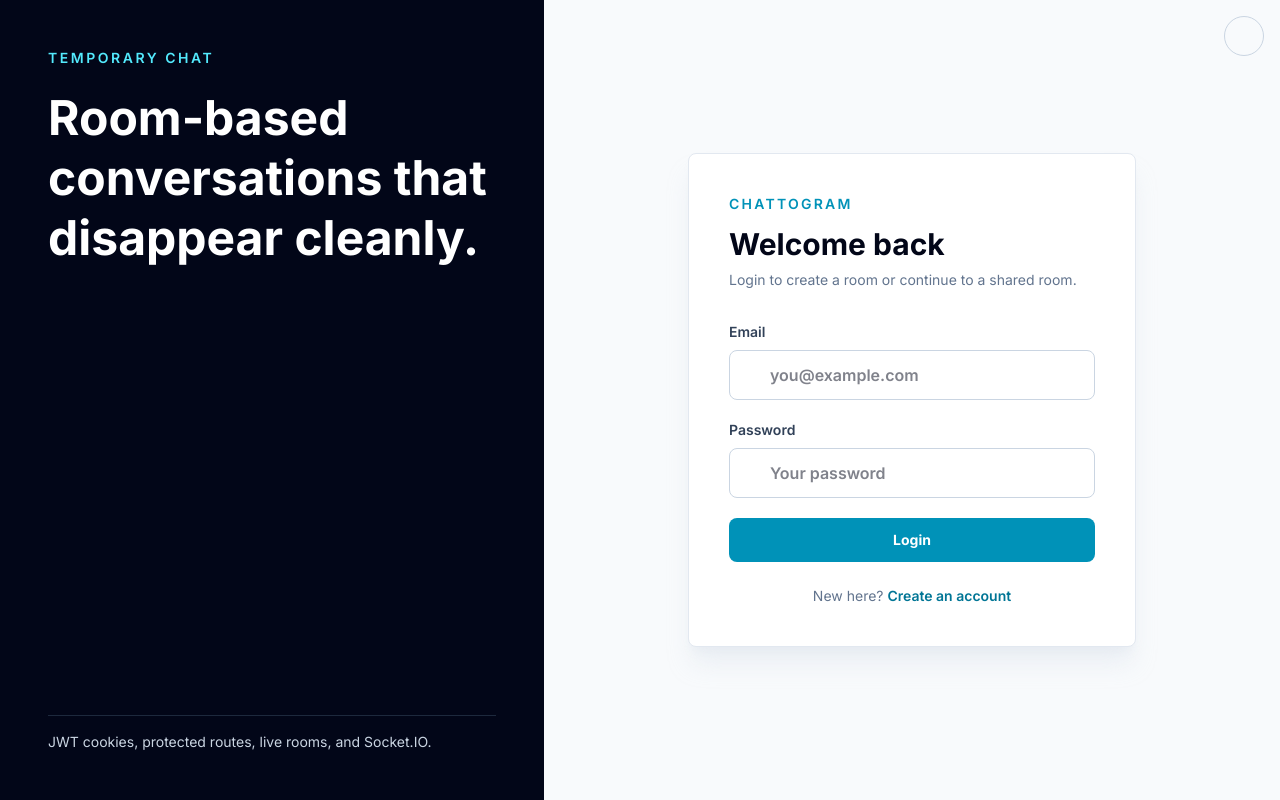
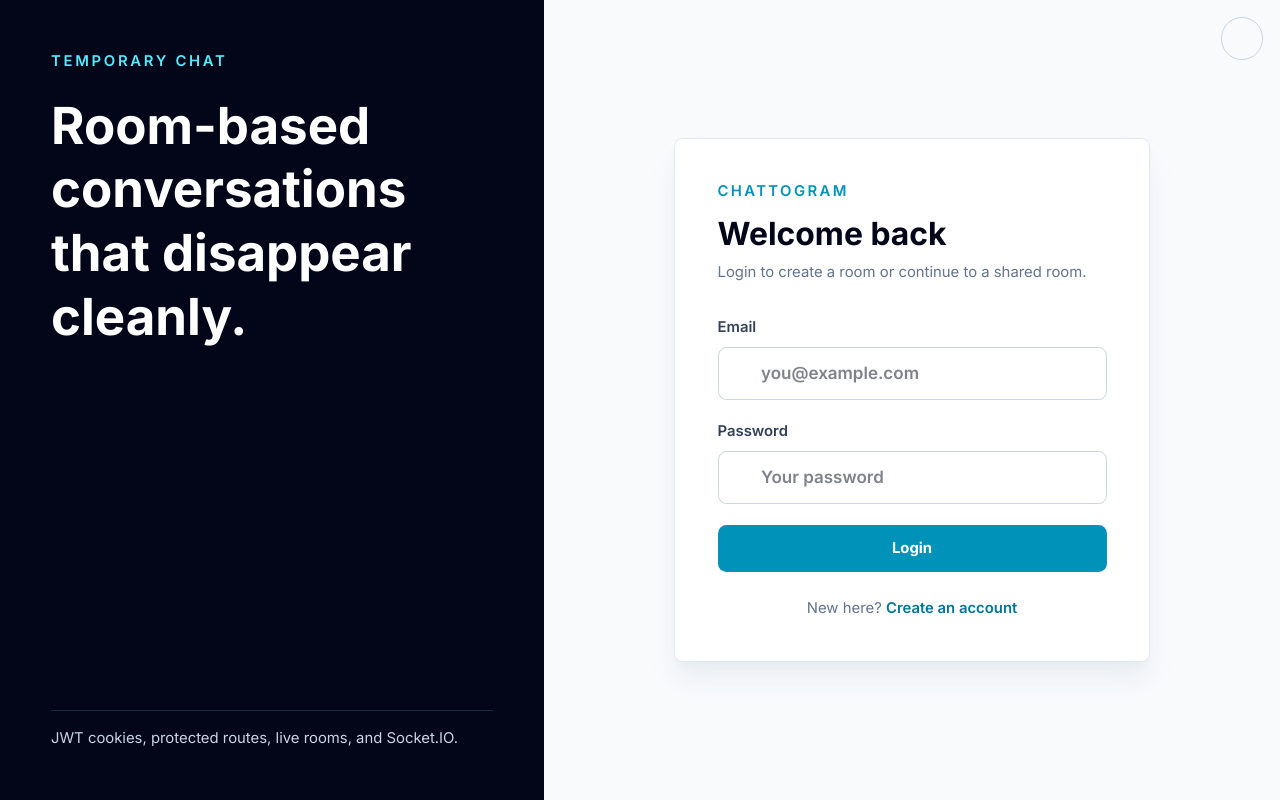
Before and after one commit to MilanAhir-hub/Chat-App, a React (Vite) app in the folder client/: page /login in a window 1280 px wide. Built offline with nearby package versions, Linux system fonts and the light colour scheme; no server answers; some icons are missing.

Commit message:
style: increase global and component font sizes for better readability

```diff
--- a/client/src/index.css
+++ b/client/src/index.css
@@ -246,6 +246,10 @@
   box-sizing: border-box;
 }
 
+html {
+  font-size: 17px;
+}
+
 html,
 body,
 #root {
--- a/client/src/pages/ChatRoomPage.tsx
+++ b/client/src/pages/ChatRoomPage.tsx
@@ -699,7 +699,7 @@ export const ChatRoomPage = () => {
                           </div>
                         </a>
                       ) : (
-                        <p className="whitespace-pre-wrap break-words text-sm leading-relaxed sm:text-base">
+                        <p className="whitespace-pre-wrap break-words text-base leading-relaxed sm:text-lg">
                           {message.content}
                         </p>
                       )}
@@ -810,7 +810,7 @@ export const ChatRoomPage = () => {
                       }
                     }}
                     rows={1}
-                    className="max-h-32 w-full resize-none bg-transparent px-5 py-3.5 pr-14 text-sm text-slate-950 outline-none transition-all dark:text-white sm:text-base"
+                    className="max-h-32 w-full resize-none bg-transparent px-5 py-3.5 pr-14 text-base text-slate-950 outline-none transition-all dark:text-white sm:text-lg"
                     placeholder={placeholder}
                   />
                   <button
```
